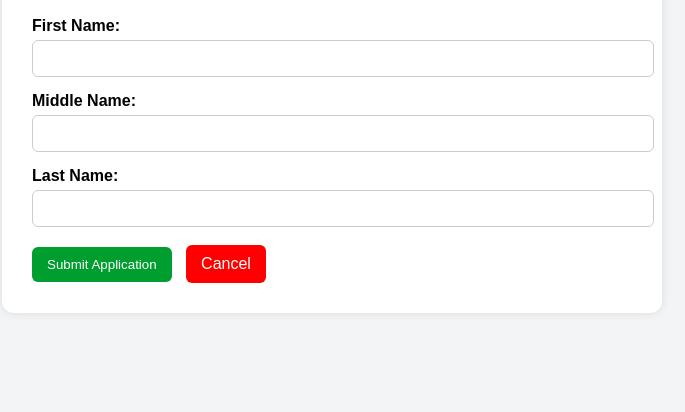
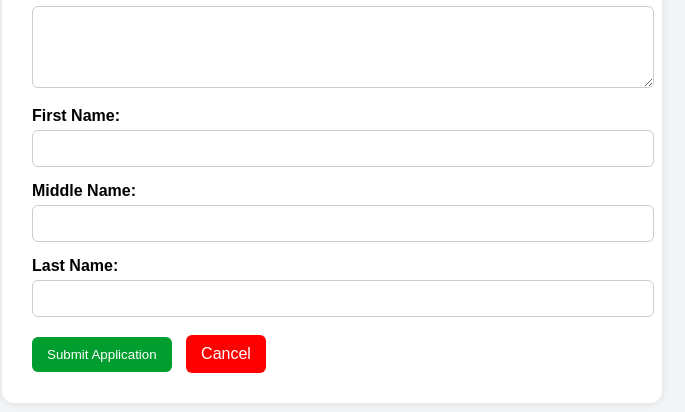
Before and after one commit to Leathean/HR-management, a Laravel app: template resources/views/apply.blade.php in a window 1280 px wide. Shown: the part 199-611 px from the top of the page, without its empty margins (308-993 px from the left). Run offline with Laravel 12, Linux system fonts and the light colour scheme; the template is opened without the code that fills it, so the values that code supplies are empty; parts of the project's set-up code (start-up, migrations or seed data) failed here and were passed over.

Commit message:
fixed some text areas for job applicants

```diff
--- a/app/Filament/Resources/JobpostingResource.php
+++ b/app/Filament/Resources/JobpostingResource.php
@@ -45,8 +45,11 @@ class JobpostingResource extends Resource
 
                 Textarea::make('QUALIFICATION')
                     ->label('Qualification')
+                    ->autosize() // makes it flexible height based on content
+                    ->rows(10)     // sets default height
                     ->required()
-                    ->columnSpanFull(), // Optional: makes it span full width
+                    ->columnSpanFull(),
+
 
             ]),
         ]);
--- a/resources/views/apply.blade.php
+++ b/resources/views/apply.blade.php
@@ -29,12 +29,17 @@
             font-weight: bold;
         }
 
-        input[type="text"] {
+        input[type="text"], textarea {
             width: 100%;
             padding: 10px;
             margin-top: 5px;
             border-radius: 6px;
             border: 1px solid #ccc;
+        }
+
+        textarea {
+            resize: vertical;
+            font-family: Arial, sans-serif;
         }
 
         button {
@@ -69,7 +74,9 @@
         <h1>Apply for: {{ $jobPosting->ejob->EJOB_NAME ?? 'Job' }}</h1>
 
         <p><strong>Department:</strong> {{ $jobPosting->department->DP_NAME ?? 'N/A' }}</p>
-        <p><strong>Qualification:</strong> {{ $jobPosting->QUALIFICATION }}</p>
+
+        <label for="QUALIFICATION">Qualification:</label>
+        <textarea id="QUALIFICATION" readonly rows="4">{{ $jobPosting->QUALIFICATION }}</textarea>
 
         @if(session('success'))
             <p class="success">{{ session('success') }}</p>
--- a/resources/views/home.blade.php
+++ b/resources/views/home.blade.php
@@ -127,7 +127,7 @@
     <header>
         <a href="{{ route('home') }}" class="site-name">HRMs</a>
         <nav>
-            <a href="/about-us">About Us</a>
+            {{-- <a href="/about-us">About Us</a> --}}
             <a href="/admin/login">Login</a>
         </nav>
     </header>
@@ -140,7 +140,6 @@
                 <div class="job-title">{{ $job->ejob->EJOB_NAME ?? 'Untitled Job' }}</div>
                 <div class="job-detail"><strong>Department:</strong> {{ $job->department->DP_NAME ?? 'N/A' }}</div>
                 <div class="job-detail"><strong>Posted:</strong> {{ $job->POSTED_DATE->format('F j, Y') }}</div>
-                <div class="job-detail"><strong>Qualification:</strong> {{ $job->QUALIFICATION }}</div>
                 <a class="apply-link" href="{{ route('apply.show', $job->id) }}">Apply Now</a>
             </div>
         @endforeach
```
